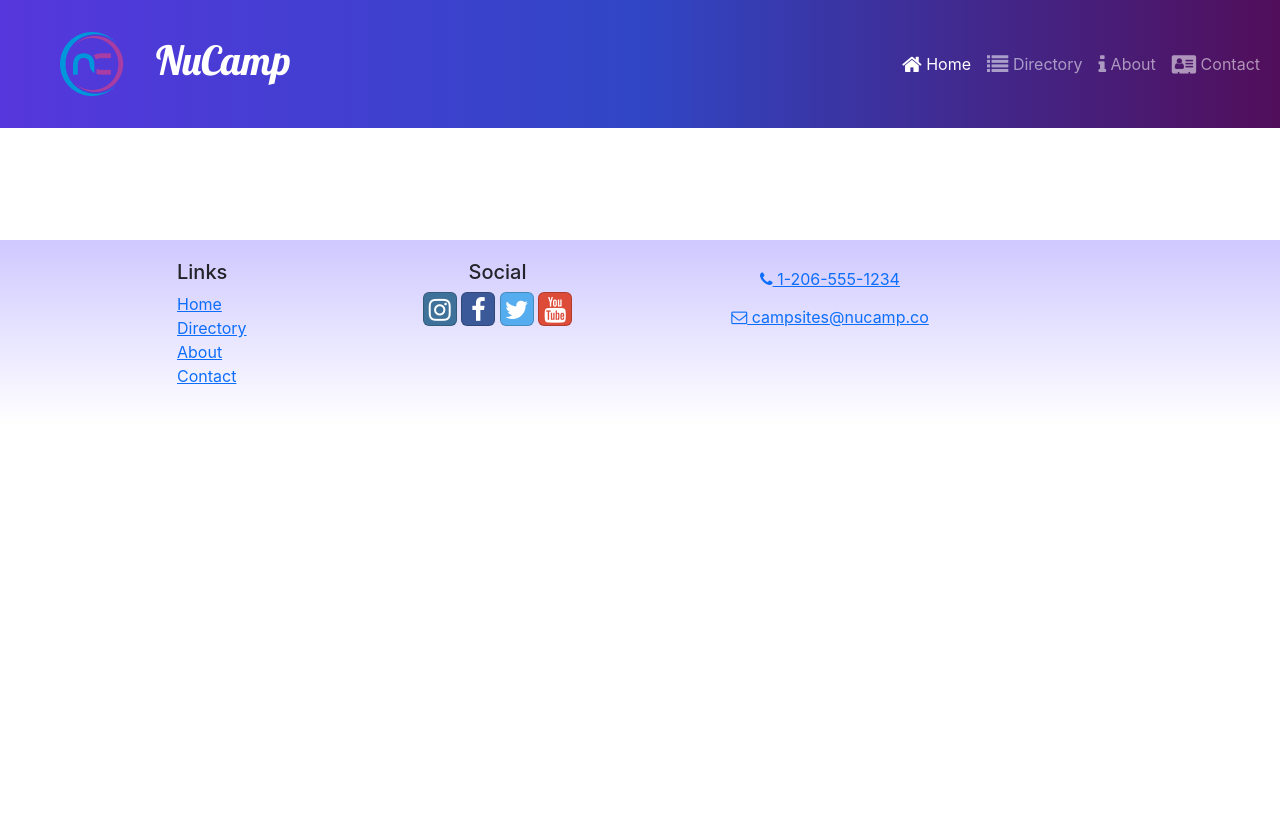
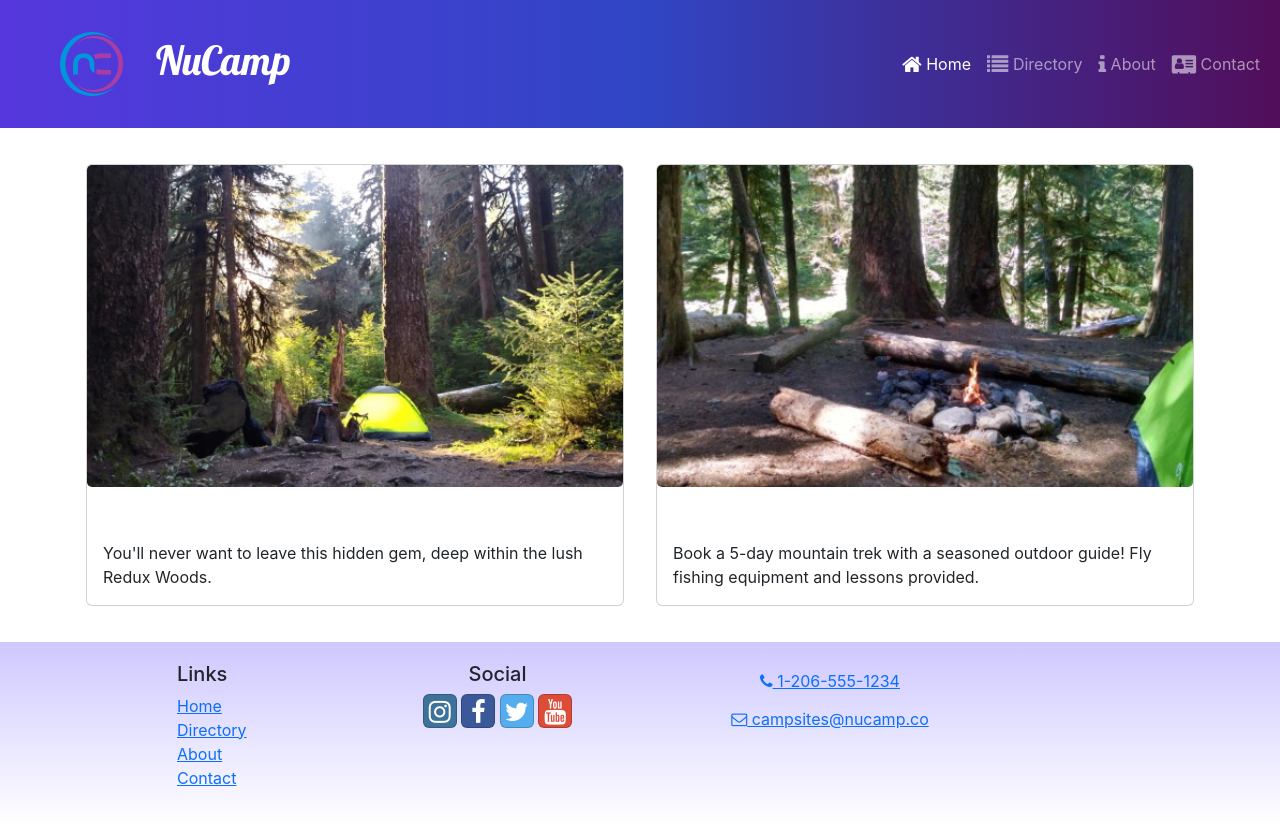
Before and after one commit to brandontaylor1/nucamp-react, a React (Create React App) app: page / in a window 1280 px wide. Before the commit the page ends 800 px from the top, so only its background shows below. Built offline with nearby package versions, Linux system fonts and the light colour scheme.

Commit message:
Add DisplayList and DisplayCard. Add promotionsSlice.js

```diff
--- a/src/features/campsites/campsitesSlice.js
+++ b/src/features/campsites/campsitesSlice.js
@@ -11,3 +11,7 @@
 export const selectCampsiteById = (id) => {
     return CAMPSITES.find((campsite) => (campsite.id === id))
 }
+
+export const selectFeaturedCampsite = () => {
+    return CAMPSITES.find((campsite) => campsite.featured);
+};
--- a/src/features/display/DisplayCard.js
+++ b/src/features/display/DisplayCard.js
@@ -0,0 +1,17 @@
+import { Card, CardImg, CardText, CardBody, CardTitle } from 'reactstrap'
+
+const DisplayCard = ({item}) => {
+    const { image, name, description } = item
+
+    return (
+        <Card>
+            <CardImg src={image} alt={name} />
+            <CardBody>
+                <CardTitle>{name}</CardTitle>
+                <CardText>{description}</CardText>
+            </CardBody>
+        </Card>
+    )
+}
+
+export default DisplayCard
--- a/src/features/display/DisplayList.js
+++ b/src/features/display/DisplayList.js
@@ -0,0 +1,25 @@
+import { Col, Row } from 'reactstrap';
+import DisplayCard from './DisplayCard'
+import { selectFeaturedCampsite } from '../campsites/campsitesSlice';
+import { selectFeaturedPromotion } from '../promotions/promotionsSlice';
+
+
+const DisplayList = () => {
+    const items = [selectFeaturedCampsite(), selectFeaturedPromotion()]
+
+    return (
+        <Row>
+            {items.map((item, idx) => {
+                return (
+                    <Col md className='m-1' key={idx}>
+                        <DisplayCard item={item} />
+                    </Col>
+                )
+            })}
+        </Row>
+    )
+
+}
+
+
+export default DisplayList;
--- /dev/null
+++ b/src/features/promotions/promotionsSlice.js
@@ -0,0 +1,7 @@
+import React from "react";
+import { PROMOTIONS } from '../../app/shared/PROMOTIONS';
+
+
+export const selectFeaturedPromotion = () => {
+    return PROMOTIONS.find((promotion) => promotion.featured)
+}
--- a/src/pages/HomePage.js
+++ b/src/pages/HomePage.js
@@ -1,10 +1,13 @@
 import React from 'react'
+import { Container } from 'reactstrap';
+import DisplayList from '../features/display/DisplayList';
+
 
 const HomePage = () => {
   return (
-    <div>
-        <h1>HomePage</h1>
-    </div>
+    <Container>
+        <DisplayList />
+    </Container>
   )
 }
 
```
